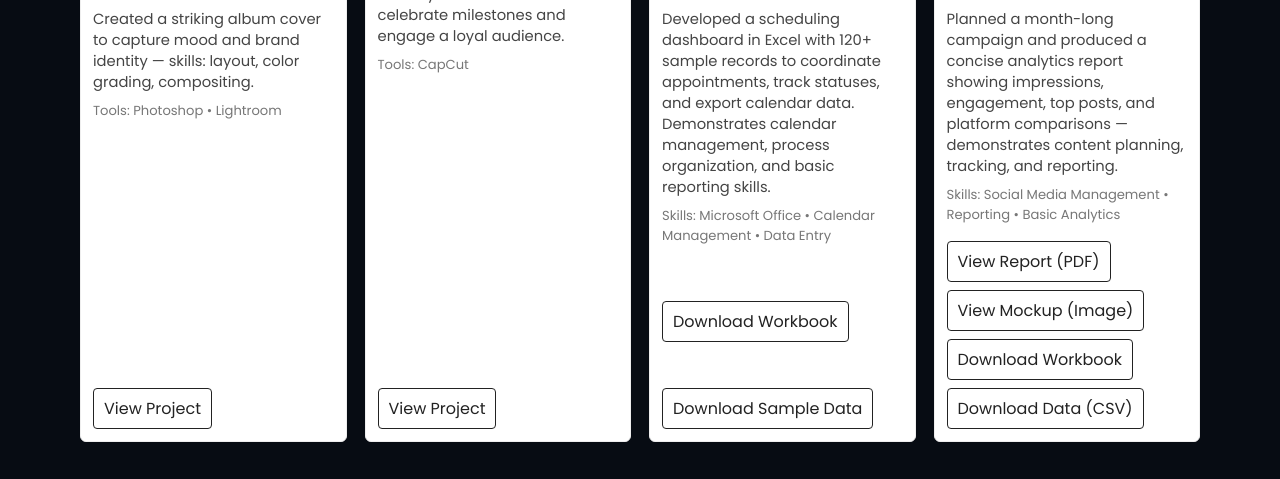
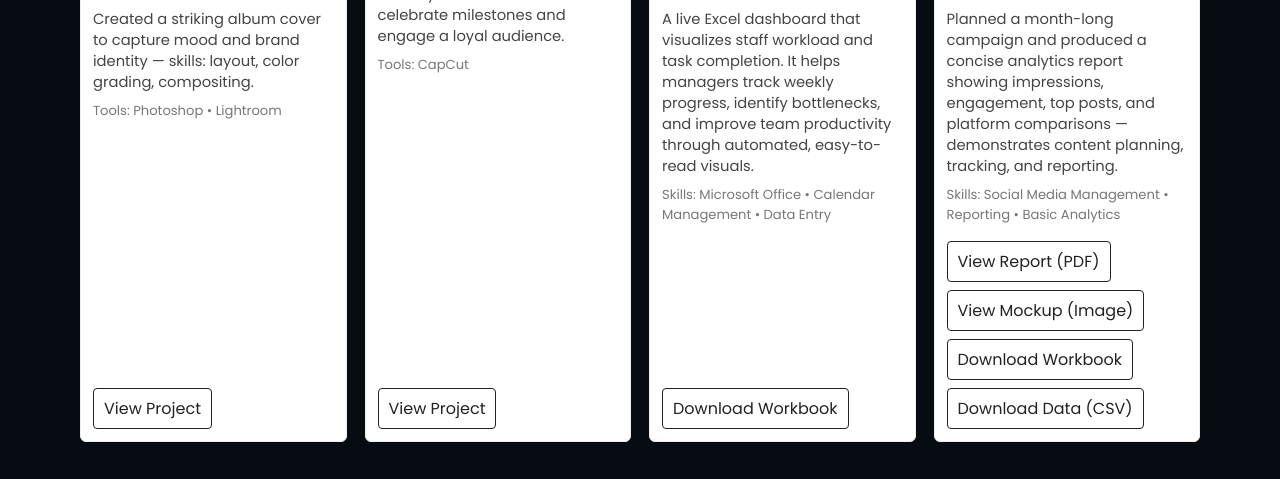
Before and after one commit to DHWhite12/DWwebsite, a plain HTML site: page index.html in a window 1280 px wide. Shown: the part 4194-4673 px from the top of the page. Drawn offline with nearby package versions, Linux system fonts and the light colour scheme; a script that the page names is missing.

Commit message:
Update index.html

```diff
--- a/index.html
+++ b/index.html
@@ -286,11 +286,10 @@
             <img src="dashboard_mockup.png" alt="Scheduling dashboard mockup">
           </a>
         </div>
-        <h3>Scheduling & Workflow Dashboard</h3>
-        <p>Developed a scheduling dashboard in Excel with 120+ sample records to coordinate appointments, track statuses, and export calendar data. Demonstrates calendar management, process organization, and basic reporting skills.</p>
+        <h3>Operational Productivity Tracker</h3>
+        <p> A live Excel dashboard that visualizes staff workload and task completion. It helps managers track weekly progress, identify bottlenecks, and improve team productivity through automated, easy-to-read visuals. </p>
         <div class="proj-meta">Skills: Microsoft Office • Calendar Management • Data Entry</div>
         <a class="proj-link" href="dashboard_workbook.xlsx" target="_blank">Download Workbook</a>
-        <a class="proj-link" href="dashboard_sample.csv" target="_blank">Download Sample Data</a>
       </article>
 
       <!-- Professional: Social Media Admin Case -->
```
